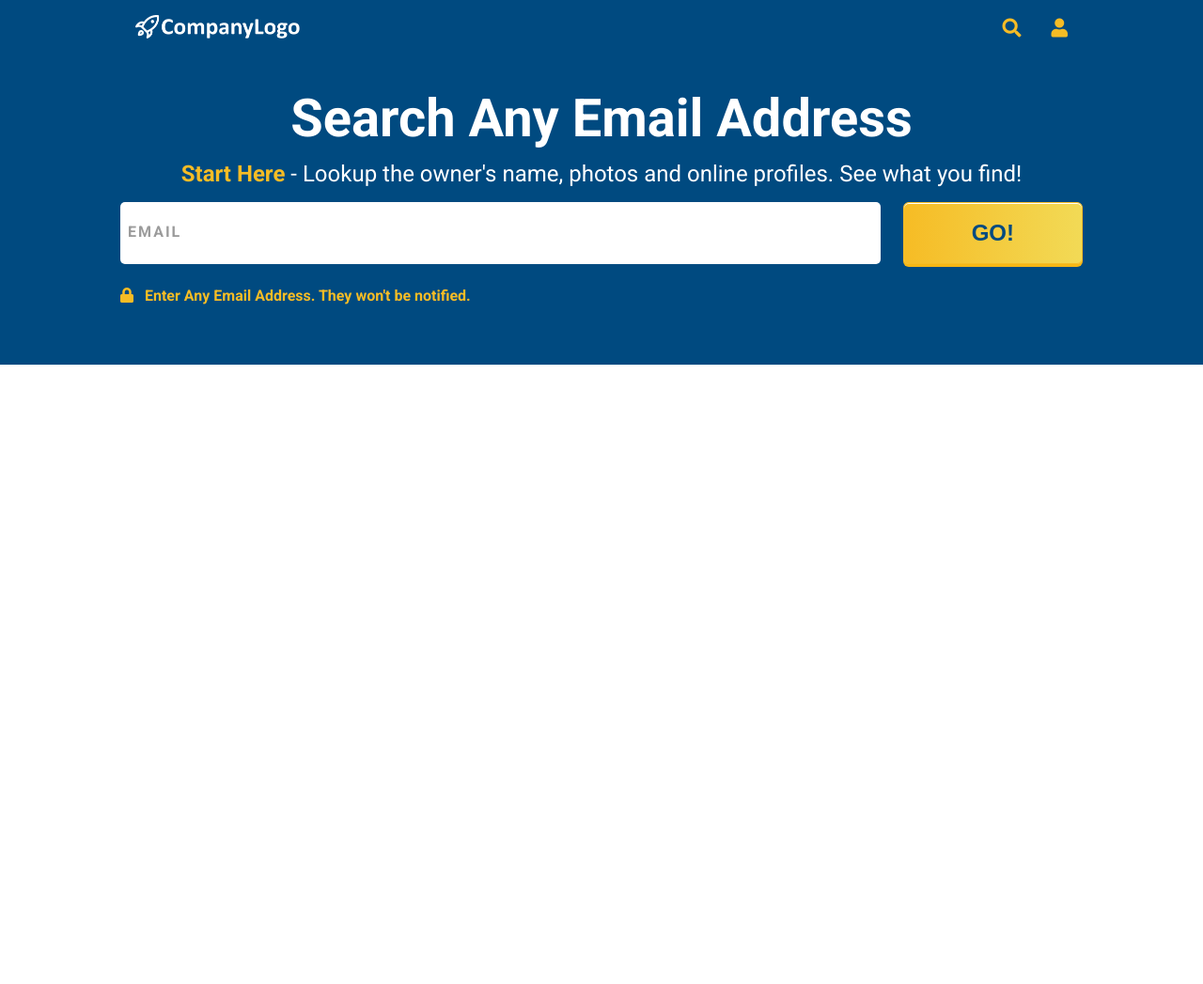
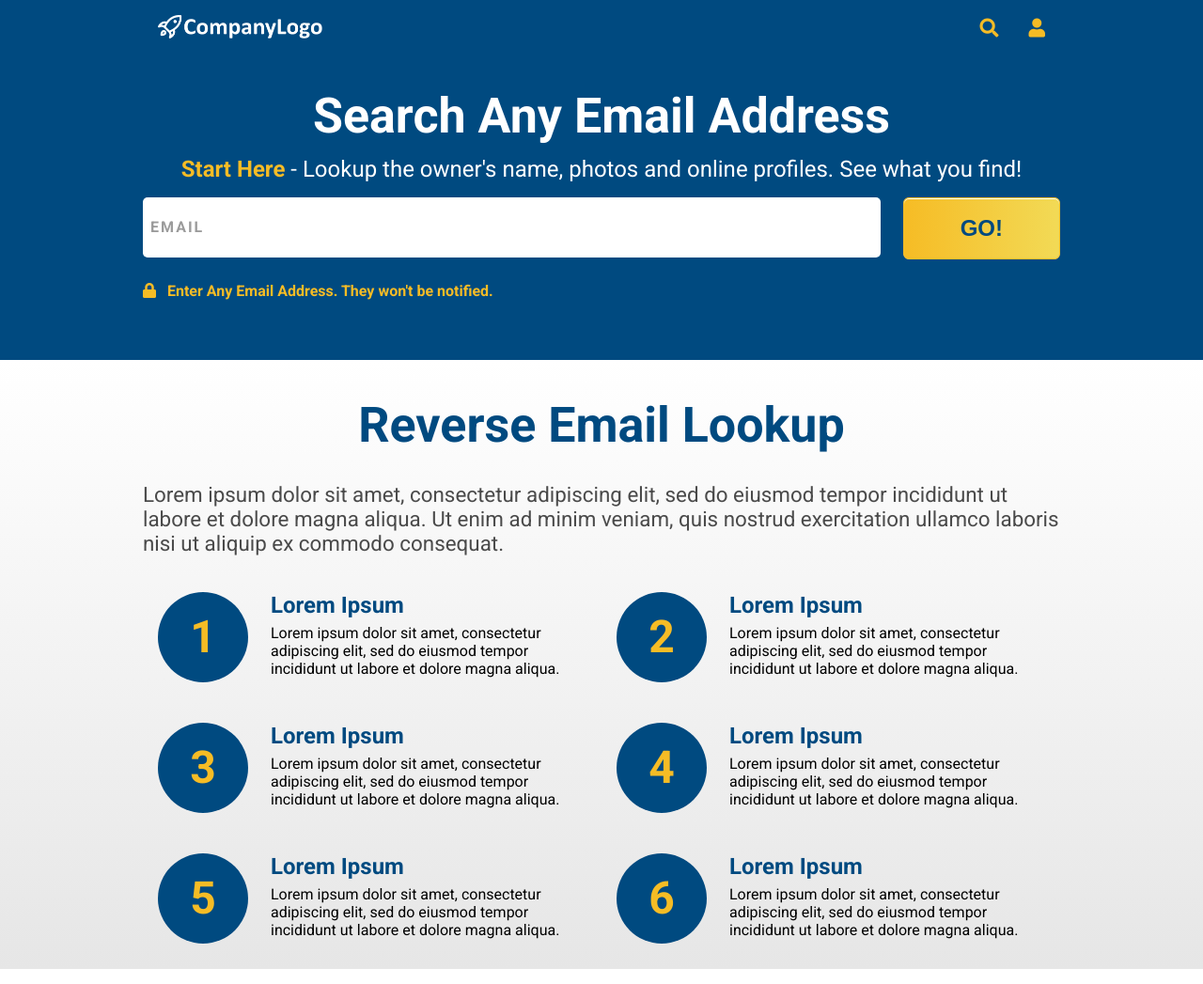
Before and after one commit to herambnaria-Rave/herambnaria-Rave.github.io, a website: page index.html in a window 1280 px wide. Shown: the whole page at 94% size. Before the commit the page ends 800 px from the top, so only its background shows below. Drawn offline with Linux system fonts and the light colour scheme.

Commit message:
Create main section index page and make responsive

```diff
--- a/app/scss/_floating-label.scss
+++ b/app/scss/_floating-label.scss
@@ -1,7 +1,6 @@
 .floating-label-container {
   padding: 0 8px;
   position: relative;
-  width: 300px;
 
   input {
     border: none;
--- /dev/null
+++ b/app/scss/_main-container.scss
@@ -0,0 +1,49 @@
+.main-container {
+  background-image: linear-gradient(to top, $greyBgLight, $white);
+  z-index: 0;
+  position: relative;
+  .main-section-header {
+    h2 {
+      font-size: 2.5em;
+      font-weight: bold;
+      text-align: center;
+      color: $blue;
+      padding-top: 0.75em;
+      padding-bottom: 0.5em;
+      margin: 0;
+    }
+    p {
+      color: $greyDark;
+      font-size: 1.25em;
+    }
+  }
+}
+
+@media only screen and (min-width: 768px) {
+  .main-container {
+    .main-section-header {
+      h2 {
+        font-size: 3em;
+        padding-top: 0.75em;
+        padding-bottom: 0.25em;
+      }
+      p {
+        font-size: 1.3em;
+      }
+    }
+  }
+}
+@media only screen and (min-width: 1024px) {
+  .main-container {
+    .main-section-header {
+      h2 {
+        font-size: 3.25em;
+        padding-top: 0.75em;
+        padding-bottom: 0.15em;
+      }
+      p {
+        font-size: 1.4em;
+      }
+    }
+  }
+}
--- /dev/null
+++ b/app/scss/_promo-list.scss
@@ -0,0 +1,95 @@
+.promo-list-container {
+  ul {
+    list-style: none;
+    display: flex;
+    flex-wrap: wrap;
+    padding: 0;
+    li {
+      flex: 0 0 100%;
+    }
+    .promo-item {
+      display: flex;
+      padding: 0.25em 0;
+      .promo-number {
+        color: #f6bc25;
+        font-size: 1.7em;
+        font-weight: bold;
+        margin-right: 0.5em;
+        &::before {
+          content: '';
+          height: 2em;
+          width: 2em;
+          border-radius: 50%;
+          background-color: #004a80;
+          display: block;
+          position: absolute;
+          z-index: -1;
+        }
+        .value {
+          height: 2em;
+          width: 2em;
+          display: flex;
+          align-items: center;
+          justify-content: center;
+        }
+      }
+      .promo-content {
+        h3 {
+          color: $blue;
+          font-size: 1.25em;
+          margin-top: 0;
+          margin-bottom: 0.5em;
+        }
+        p {
+          margin-top: 0;
+        }
+      }
+    }
+  }
+}
+
+@media only screen and (min-width: 768px) {
+  .promo-list-container {
+    ul {
+      li {
+        flex: 0 0 50%;
+      }
+      .promo-item {
+        padding: 0.5em;
+        .promo-number {
+          font-size: 2em;
+          .value {
+            height: 2em;
+            width: 2em;
+          }
+        }
+        .promo-content {
+          h3 {
+            font-size: 1.5em;
+            margin-bottom: 0.25em;
+          }
+        }
+      }
+    }
+  }
+}
+@media only screen and (min-width: 1024px) {
+  .promo-list-container {
+    ul {
+      li {
+        flex: 0 0 50%;
+      }
+      .promo-item {
+        padding: 1em;
+        .promo-number {
+          font-size: 3em;
+        }
+        .promo-content {
+          h3 {
+            font-size: 1.5em;
+          }
+        }
+      }
+    }
+  }
+}
--- a/app/scss/_variables.scss
+++ b/app/scss/_variables.scss
@@ -3,3 +3,5 @@ $yellowLight: #f2da56;
 $yellowDark: #f6bc25;
 $white: #ffffff;
 $grey: #9b9b9b;
+$greyDark: #4a4a4a;
+$greyBgLight: #e6e6e6;
--- a/app/scss/style.scss
+++ b/app/scss/style.scss
@@ -8,10 +8,20 @@
 @import 'floating-label';
 @import 'top-banner-search';
 @import 'btn-banner';
-
+@import 'main-container';
+@import 'promo-list';
 body {
   font-family: 'Roboto', sans-serif;
   font-size: 16px;
   padding: 0;
   margin: 0;
+  box-sizing: border-box;
 }
+html {
+  box-sizing: border-box;
+}
+*,
+*:before,
+*:after {
+  box-sizing: inherit;
+}
--- a/index.html
+++ b/index.html
@@ -44,8 +44,110 @@
           </form>
 
           <div class="banner-sub-message">
-              <i class="fa fa-lock"></i>
-              Enter Any Email Address. They won't be notified.
+            <i class="fa fa-lock"></i>
+            Enter Any Email Address. They won't be notified.
+          </div>
+        </div>
+      </div>
+    </section>
+    <section>
+      <div class="main-container">
+        <div class="container">
+          <div class="main-section-header">
+            <h2>Reverse Email Lookup</h2>
+            <p>
+              Lorem ipsum dolor sit amet, consectetur adipiscing elit, sed do eiusmod tempor
+              incididunt ut labore et dolore magna aliqua. Ut enim ad minim veniam, quis nostrud
+              exercitation ullamco laboris nisi ut aliquip ex commodo consequat.
+            </p>
+          </div>
+          <div class="promo-list-container">
+            <ul>
+              <li>
+                <div class="promo-item">
+                  <div class="promo-number">
+                    <div class="value">1</div>
+                  </div>
+                  <div class="promo-content">
+                    <h3 class="promo-header">Lorem Ipsum</h3>
+                    <p class="promo-text">
+                      Lorem ipsum dolor sit amet, consectetur adipiscing elit, sed do eiusmod tempor
+                      incididunt ut labore et dolore magna aliqua.
+                    </p>
+                  </div>
+                </div>
+              </li>
+              <li>
+                <div class="promo-item">
+                  <div class="promo-number">
+                    <div class="value">2</div>
+                  </div>
+                  <div class="promo-content">
+                    <h3 class="promo-header">Lorem Ipsum</h3>
+                    <p class="promo-text">
+                      Lorem ipsum dolor sit amet, consectetur adipiscing elit, sed do eiusmod tempor
+                      incididunt ut labore et dolore magna aliqua.
+                    </p>
+                  </div>
+                </div>
+              </li>
+              <li>
+                <div class="promo-item">
+                  <div class="promo-number">
+                    <div class="value">3</div>
+                  </div>
+                  <div class="promo-content">
+                    <h3 class="promo-header">Lorem Ipsum</h3>
+                    <p class="promo-text">
+                      Lorem ipsum dolor sit amet, consectetur adipiscing elit, sed do eiusmod tempor
+                      incididunt ut labore et dolore magna aliqua.
+                    </p>
+                  </div>
+                </div>
+              </li>
+              <li>
+                <div class="promo-item">
+                  <div class="promo-number">
+                    <div class="value">4</div>
+                  </div>
+                  <div class="promo-content">
+                    <h3 class="promo-header">Lorem Ipsum</h3>
+                    <p class="promo-text">
+                      Lorem ipsum dolor sit amet, consectetur adipiscing elit, sed do eiusmod tempor
+                      incididunt ut labore et dolore magna aliqua.
+                    </p>
+                  </div>
+                </div>
+              </li>
+              <li>
+                <div class="promo-item">
+                  <div class="promo-number">
+                    <div class="value">5</div>
+                  </div>
+                  <div class="promo-content">
+                    <h3 class="promo-header">Lorem Ipsum</h3>
+                    <p class="promo-text">
+                      Lorem ipsum dolor sit amet, consectetur adipiscing elit, sed do eiusmod tempor
+                      incididunt ut labore et dolore magna aliqua.
+                    </p>
+                  </div>
+                </div>
+              </li>
+              <li>
+                <div class="promo-item">
+                  <div class="promo-number">
+                    <div class="value">6</div>
+                  </div>
+                  <div class="promo-content">
+                    <h3 class="promo-header">Lorem Ipsum</h3>
+                    <p class="promo-text">
+                      Lorem ipsum dolor sit amet, consectetur adipiscing elit, sed do eiusmod tempor
+                      incididunt ut labore et dolore magna aliqua.
+                    </p>
+                  </div>
+                </div>
+              </li>
+            </ul>
           </div>
         </div>
       </div>
```
Also changed, not shown: dist/css/style.css, 1 other file.
